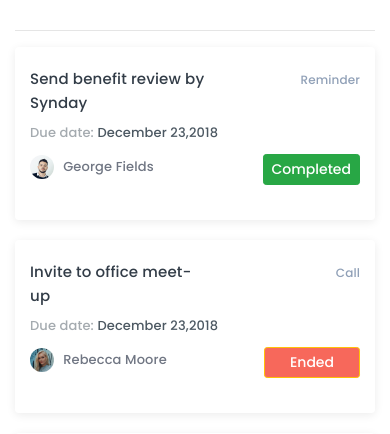
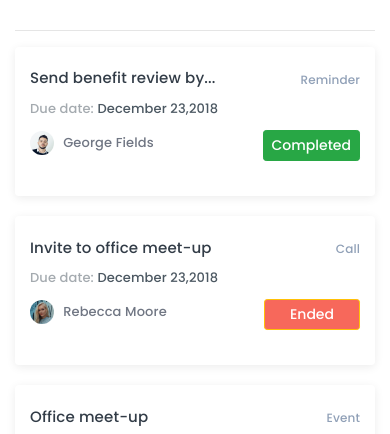
Before and after one commit to israeltechchallenge/saas-website-naum43312016, a plain HTML site: page index.html in a window 390 px wide. Shown: the part 189-623 px from the top of the page. Drawn offline with nearby package versions, Linux system fonts and the light colour scheme.

Commit message:
small change for mobile

```diff
--- a/index.html
+++ b/index.html
@@ -185,10 +185,11 @@
                         <div class="m-card">
                             <div class="container">
                                 <div class="row">
-                                    <div class="col-7">
-                                        <span class="card-header-text-left">Send benefit review by Synday</span>
+                                    <div class="col-9">
+                                        <span class="d-none d-md-block card-header-text-left">Send benefit review by Synday</span>
+                                        <span class="d-block d-md-none card-header-text-left">Send benefit review by...</span>
                                     </div>
-                                    <div class="col-5">
+                                    <div class="col-3">
                                         <div class="float-right">
                                             <div>
                                                 <span class="card-header-right">Reminder</span>
@@ -222,10 +223,10 @@
                         <div class="m-card">
                             <div class="container">
                                 <div class="row">
-                                    <div class="col-7">
+                                    <div class="col-9">
                                         <span class="card-header-text-left">Invite to office meet-up</span>
                                     </div>
-                                    <div class="col-5">
+                                    <div class="col-3">
                                         <div class="float-right">
                                             <div>
                                                 <span class="card-header-right">Call</span>
@@ -259,10 +260,10 @@
                         <div class="m-card">
                             <div class="container">
                                 <div class="row">
-                                    <div class="col-7">
+                                    <div class="col-9">
                                         <span class="card-header-text-left">Office meet-up</span>
                                     </div>
-                                    <div class="col-5">
+                                    <div class="col-3">
                                         <div class="float-right">
                                             <div>
                                                 <span class="card-header-right">Event</span>
```
